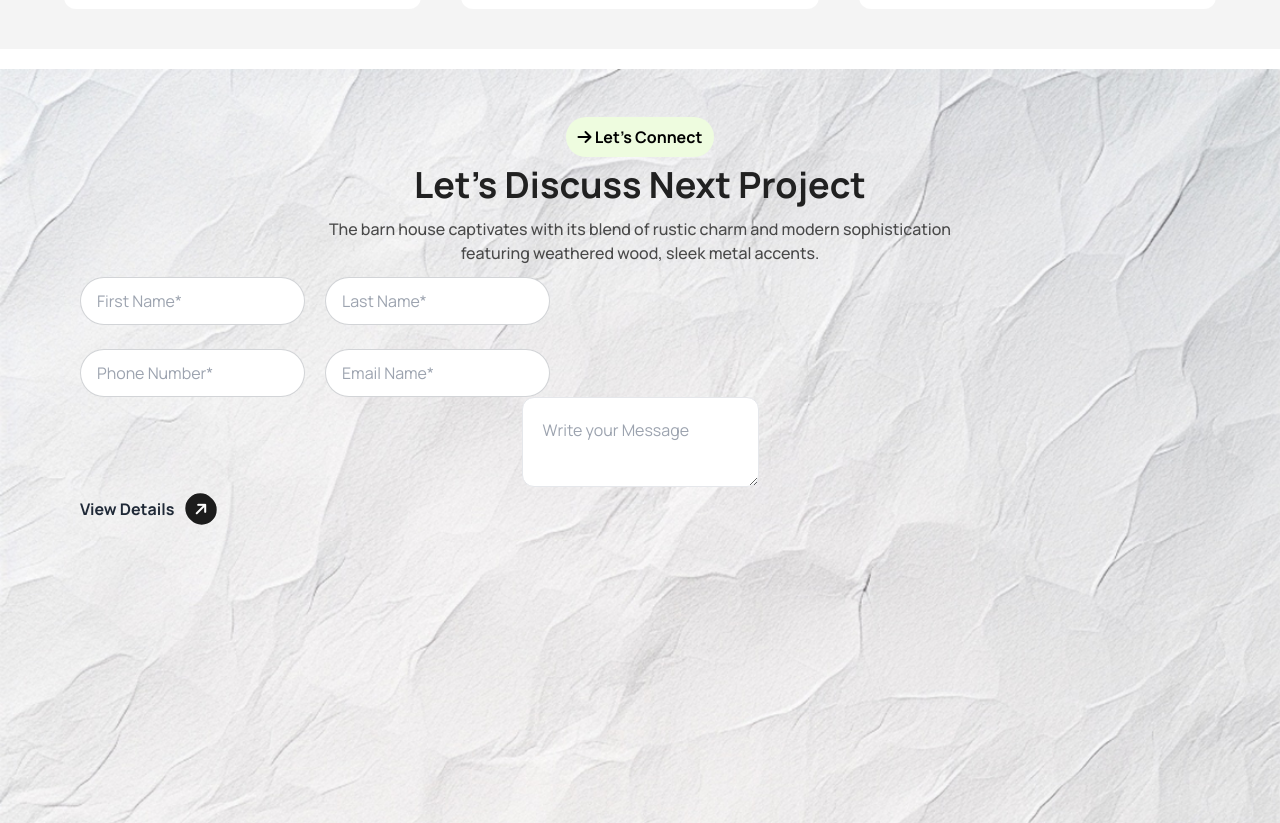
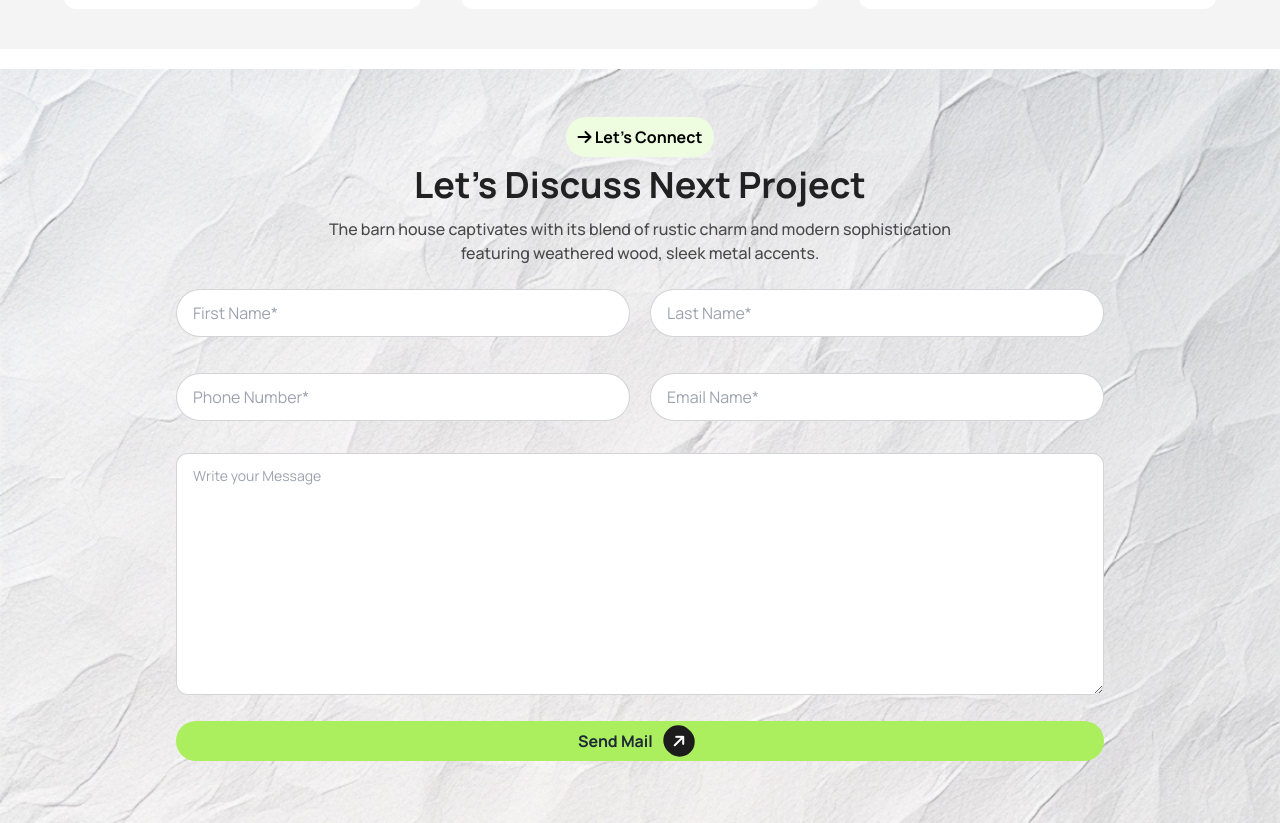
Before and after one commit to 09mehed/assignment-3, a plain HTML site: page index.html in a window 1280 px wide. Shown: the part 3618-4441 px from the top of the page. Drawn offline with nearby package versions, Linux system fonts and the light colour scheme.

Commit message:
contact form arae complete

```diff
--- a/index.html
+++ b/index.html
@@ -397,39 +397,37 @@
     <!-- contact form section start -->
 
     <section class="py-5">
-      <div class="lg:h-[95vh] bg-form bg-no-repeat bg-cover text-center">
-        <div class="py-10 container mx-auto lg:px-20 px-3">
+      <div class="lg:h-[120vh] bg-form bg-no-repeat bg-cover text-center">
+        <div class="py-10 container mx-auto lg:px-44 px-3">
           <div class="text-center">
             <button class="bg-[#EEFCDF] text-black rounded-full py-2 px-3 my-2 font-bold"><i class="fa-solid fa-arrow-right"></i> Let’s Connect</button>
             <h2 class="font-bold text-4xl text-[#212121]">Let’s Discuss Next Project</h2>
             <p class="text-[16px] font-medium text-[#494949] my-3">The barn house captivates with its blend of rustic charm and modern sophistication <br>featuring weathered wood, sleek metal accents.</p>
           </div>
 
-          <form action="" class="text-center">
-            <div class="lg:flex gap-5">
-              <div class=" text-[#A0A0A0]">
-                <input type="text" placeholder="First Name*" class="input input-bordered w-full rounded-full" />
+          <form action="" class="my-3">
+            <div class="lg:flex gap-5 my-3">
+              <div class=" text-[#A0A0A0] flex-1 my-3">
+                <input type="text" placeholder="First Name*" class="w-full input input-bordered rounded-full" />
               </div>
-              <div>
-                <input type="text" placeholder="Last Name*" class="input input-bordered w-full rounded-full" />
+              <div class="flex-1 my-3">
+                <input type="text" placeholder="Last Name*" class="w-full input input-bordered rounded-full" />
               </div>
             </div>
-            <br>
             <div class="lg:flex gap-5">
-              <div>
+              <div class="flex-1 my-3">
                 <input type="text" placeholder="Phone Number*" class="input input-bordered w-full rounded-full" />
               </div>
-              <div>
+              <div class="flex-1 my-3">
                 <input type="text" placeholder="Email Name*" class="input input-bordered rounded-full w-full" />
               </div>
             </div>
-            <div>
-              <textarea name="" placeholder="Write your Message" class="px-5 py-5 border border-gray-200  rounded-xl" id=""></textarea>
+            <div class="">
+              <textarea name="" placeholder="Write your Message" cols="20" rows="8" class="rounded-xl textarea textarea-bordered my-5 w-full " id=""></textarea>
             </div>
 
-            <div class="">
-              <button class="hidden lg:block text-center">
-                <a class=""><span class="font-bold">View Details</span> <i class="bg-[#1C1C1C] text-white py-2 px-2 mx-2 rounded-full -rotate-45 fa-solid fa-arrow-right"></i></a>
+            <div class="text-center">
+              <button class="bg-[#ABEF5F] w-full rounded-full py-1"><span class="font-bold">Send Mail</span> <i class="bg-[#1C1C1C] text-white py-2 px-2 mx-2 rounded-full -rotate-45 fa-solid fa-arrow-right"></i>
             </button>
           </form>
 
```
